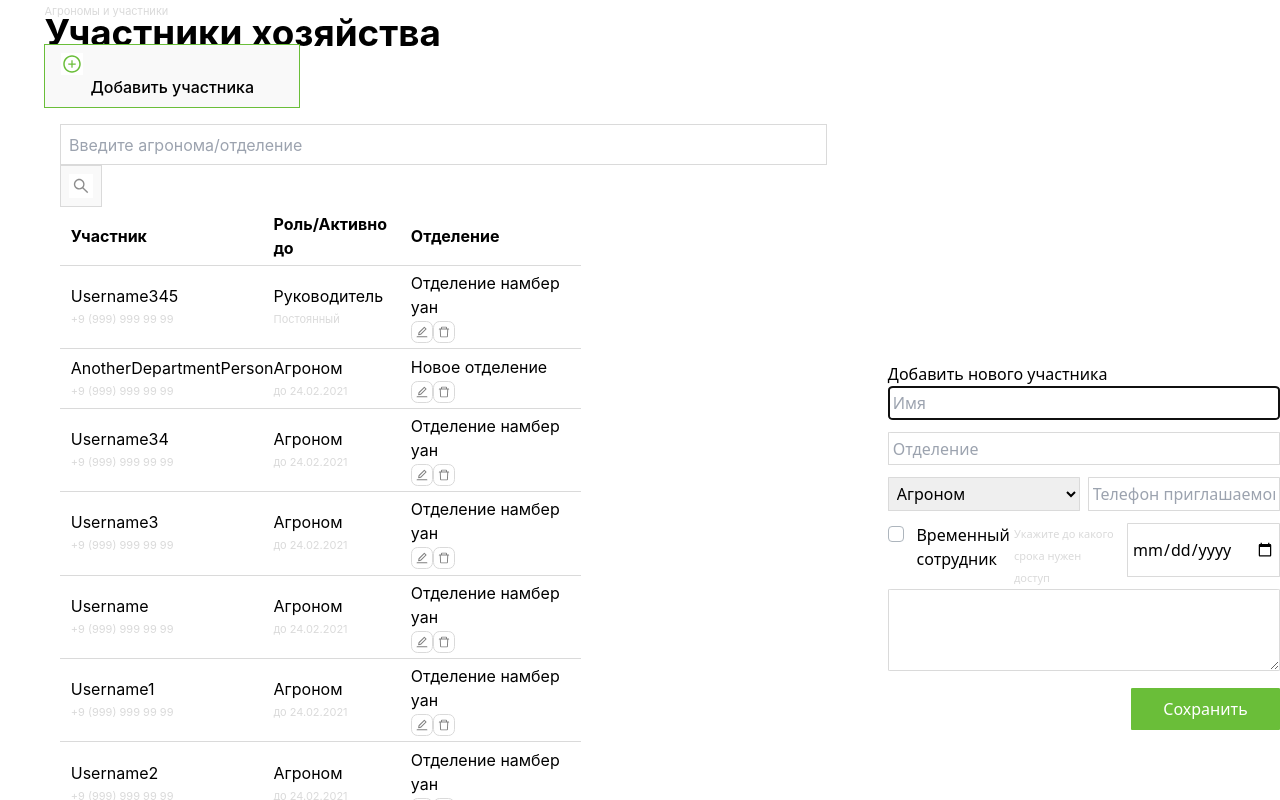
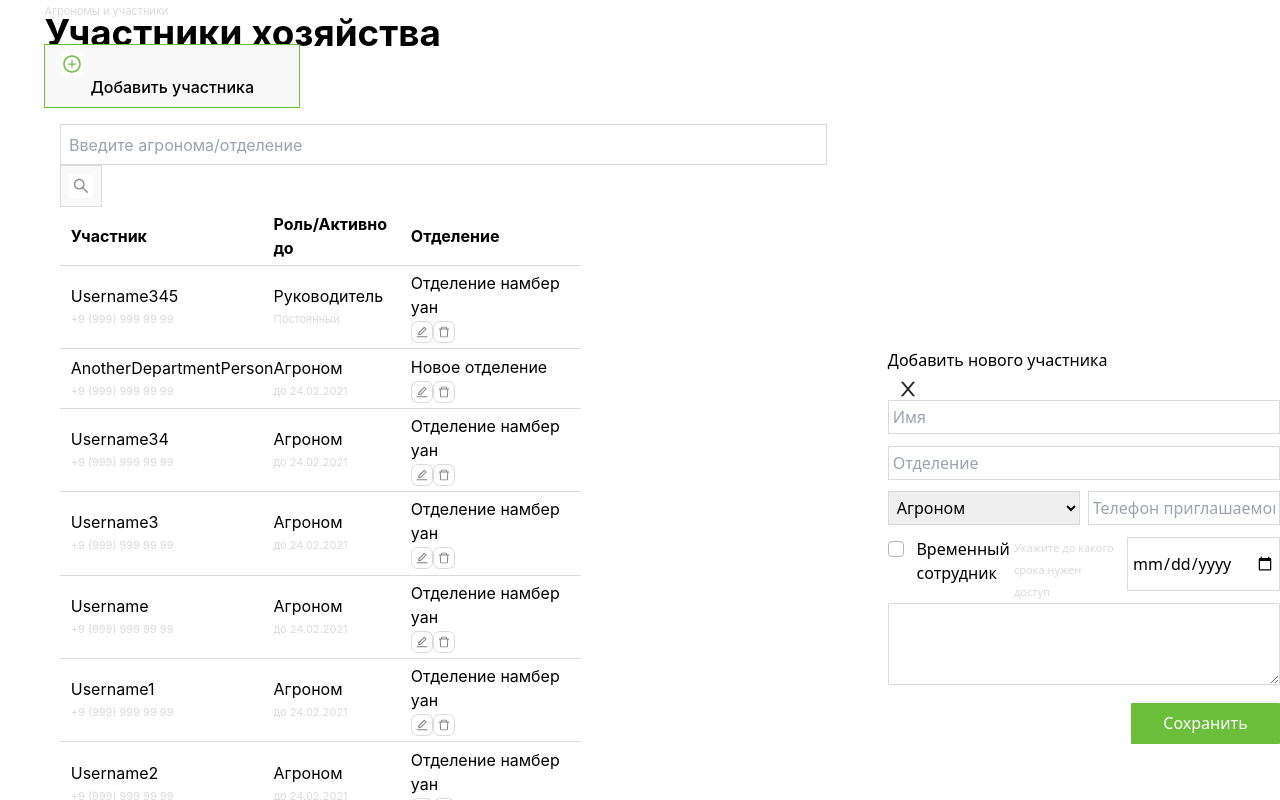
Before and after one commit to PetrAlexkulakov/List-Of-Agronomists, a React (Vite) app: page / in a window 1280 px wide. Both pictures are taken after typing "Sample" into the empty fields and a click on the button "Добавить участника". Shown: the top 800 px of the page. Built offline with nearby package versions, Linux system fonts and the light colour scheme.

Commit message:
feat: improve module design

```diff
--- a/src/components/MyForm/index.tsx
+++ b/src/components/MyForm/index.tsx
@@ -70,9 +70,12 @@ const MyForm = ({ isOpen, closeModal, filteredPeople }: {
                 leaveFrom="opacity-100 scale-100"
                 leaveTo="opacity-0 scale-95"
               >
-                <Dialog.Panel className="w-3/5 transform overflow-hidden rounded-2xl bg-white p-6 text-left align-middle shadow-xl transition-all">
-                  <div>Добавить нового участника</div>
-                  <form className={styles.mainForm} onSubmit={handleSubmit(onSubmit as SubmitHandler<FieldValues>)}>
+                <Dialog.Panel className="w-full md:w-3/5 p-0 pb-6 transform overflow-hidden rounded-2xl bg-white text-left align-middle shadow-xl transition-all">
+                  <div className="flex place-content-between p-6 py-3 border-b-2 order-slate-300">
+                    <h3>Добавить нового участника</h3>
+                    <button className={styles.closeIcon + ' border-0 rounded-none duration-0 p-0'} onClick={closeModal}></button>
+                  </div>
+                  <form className={styles.mainForm + ' p-6'} onSubmit={handleSubmit(onSubmit as SubmitHandler<FieldValues>)}>
                     <input {...register("name")} type="text" name="name" placeholder="Имя" />
                     <input {...register("department")} type="text" name="department" placeholder="Отделение" />
                     <div>
--- a/src/components/MyForm/styles.module.scss
+++ b/src/components/MyForm/styles.module.scss
@@ -57,3 +57,9 @@
         background-color: #e9ecef;
     }
 }
+
+.closeIcon {
+    width: 22px;
+    height: 22px;
+    background: url('../../assets/Close.svg') #FFF no-repeat center center;
+}
--- a/src/index.css
+++ b/src/index.css
@@ -61,13 +61,6 @@ button {
   cursor: pointer;
   transition: border-color 0.25s;
 }
-button:hover {
-  border-color: #646cff;
-}
-button:focus,
-button:focus-visible {
-  outline: 4px auto -webkit-focus-ring-color;
-}
 
 tr {
   border-bottom: 1px solid var(--color-secondary);
```
Also changed, not shown: src/assets/Close.svg (added).
